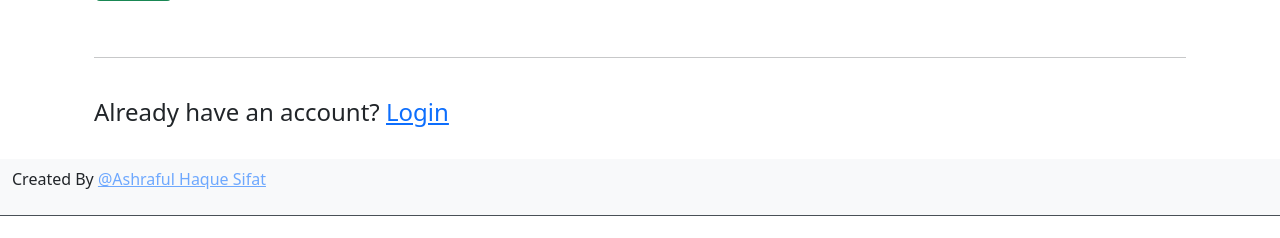
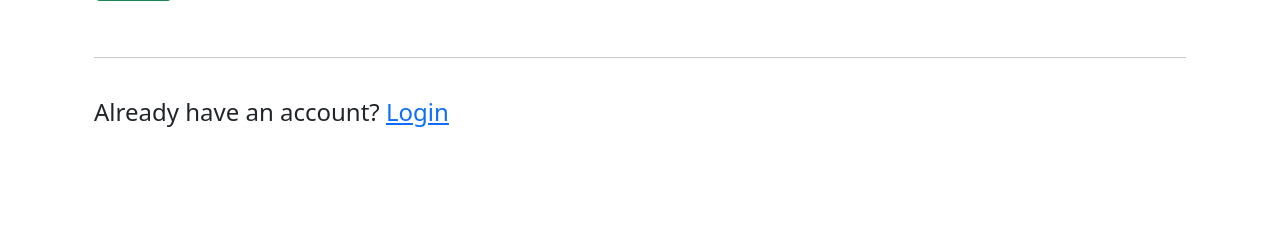
Before and after one commit to akramhammam5/Audtegnia, a Django app: page /signup/ in a window 1280 px wide. Shown: the part 562-800 px from the top of the page. Run offline with Django 4.2, Linux system fonts and the light colour scheme.

Commit message:
Minor modifications
Fixed bugs and some minor changes

```diff
--- a/ChatSafe/chat/templates/chat/main.html
+++ b/ChatSafe/chat/templates/chat/main.html
@@ -40,12 +40,5 @@
     {% block content %}
     {% endblock content %}
     <br>
-    <footer>
-        <nav class="navbar bg-light border-bottom border-body" data-bs-theme="dark">
-            <div class="container-fluid">
-                <p>Created By <a href="//ibizn.com/sifat">@Ashraful Haque Sifat</a></p>
-            </div>
-        </nav>
-    </footer>
 </body>
 </html>
--- a/ChatSafe/chat/templates/chat/signup.html
+++ b/ChatSafe/chat/templates/chat/signup.html
@@ -1,5 +1,4 @@
 {% extends 'chat/main.html' %}
-
 
 {% block content %}
 <div class="container">
```
Also changed, not shown: ChatSafe/db.sqlite3.
